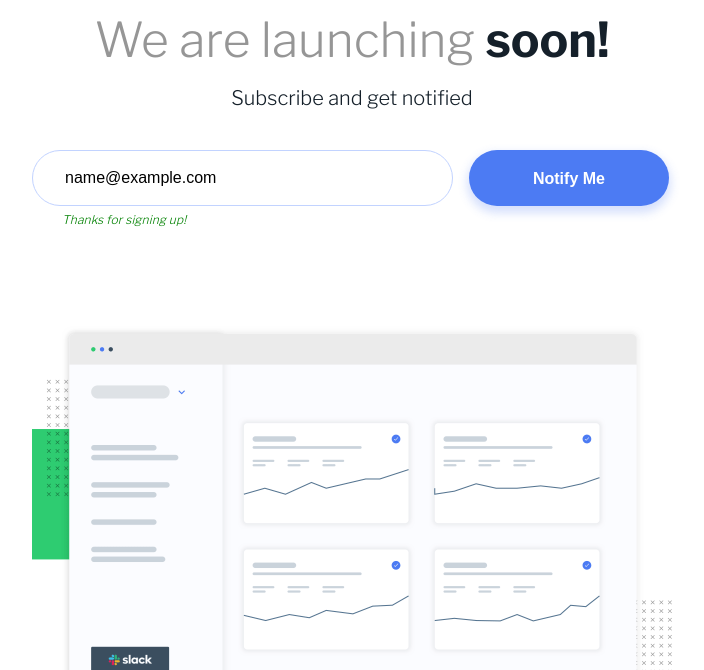
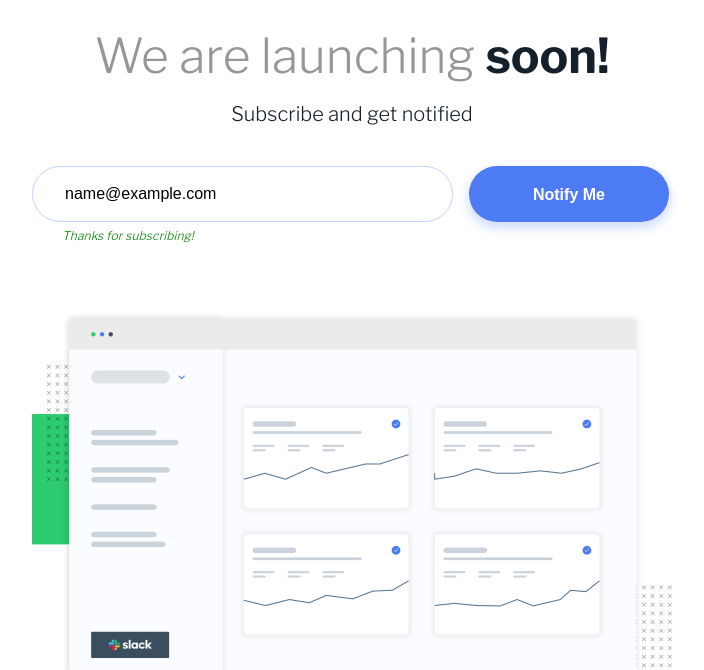
Before and after one commit to dinahbrito/ping-coming-soon, a plain HTML site: page index.html in a window 1280 px wide. Both pictures are taken after typing "name@example.com" into the empty fields and a click on the button "Notify Me". Shown: the part 130-800 px from the top of the page, without its empty margins (288-992 px from the left). Drawn offline with nearby package versions, Linux system fonts and the light colour scheme.

Commit message:
Adjusted desktop margins, changed success message

```diff
--- a/script.js
+++ b/script.js
@@ -17,7 +17,7 @@ function checkEmail()
     } else if (!validEmail(emailValue)) {
         setErrorFor(email, 'Not a valid email');
     } else if (validEmail(emailValue)) {
-        removeError(email, 'Thanks for signing up!');
+        removeError(email, 'Thanks for subscribing!');
     }
 }
 
--- a/styles.css
+++ b/styles.css
@@ -159,6 +159,7 @@ i {
 
     header img {
         width: 5.63rem;
+        margin-bottom: 3rem;
     }
 
     .cta p {
@@ -168,7 +169,7 @@ i {
     }
 
     .form {
-        margin-bottom: 5.875rem;
+        margin-bottom: 3.9rem;
         display: grid;
         grid-gap: 1rem;
         grid-template-columns: 2fr 1fr;
```
